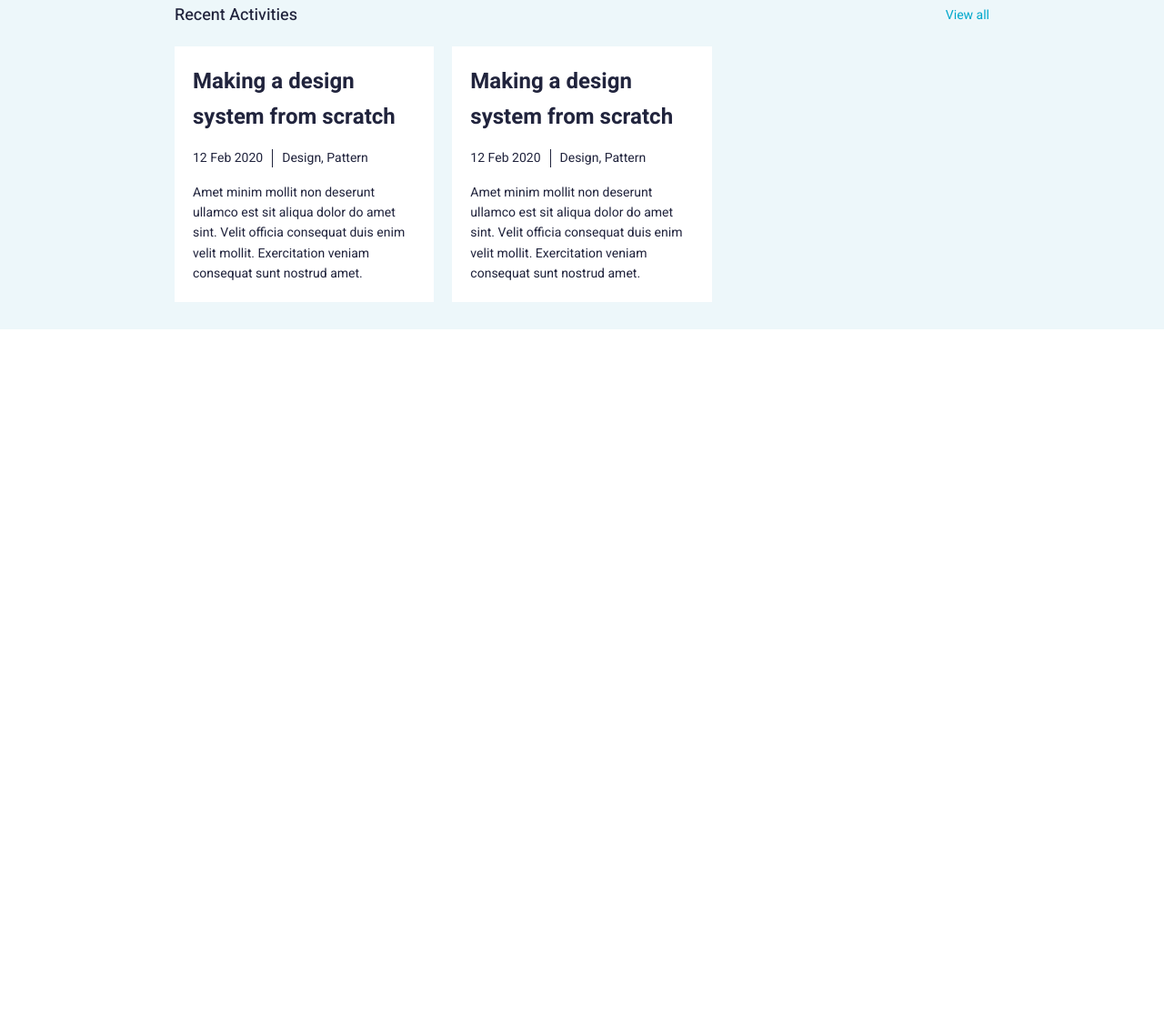
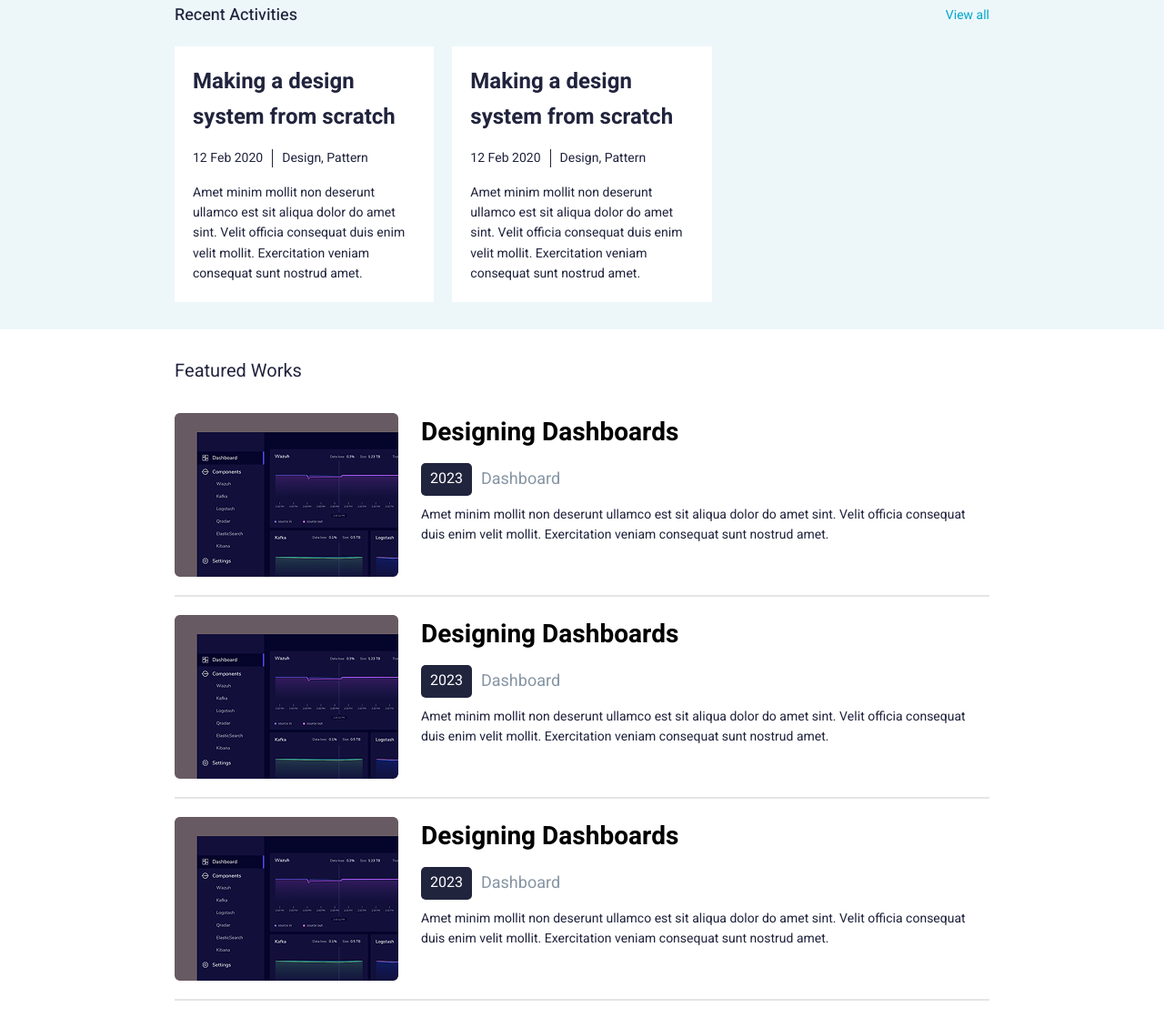
Before and after one commit to SoulVage/Simple-Portfolio, a plain HTML site: page index.html in a window 1280 px wide. Shown: the part 641-1771 px from the top of the page at 91% size. Before the commit the page ends 1003 px from the top, so only its background shows below. Drawn offline with Linux system fonts and the light colour scheme.

Commit message:
Creating Feature Section

```diff
--- a/index.html
+++ b/index.html
@@ -66,5 +66,55 @@
             </div>
         </div>
     </section>
+    <section class="feature-container">
+        <div class="feature-bar">
+            Featured Works
+        </div>
+        <div class="feature-content">
+            <img src="assets/images/image.png" alt="image" class="feature-img">
+            <div class="feature-texts">
+                <h3 class="feature-text">
+                    Designing Dashboards
+                </h3>
+                <div class="feature-tag">
+                    <span class="feature-date">2023</span>
+                    Dashboard
+                </div>
+                <p class="feature-desc">
+                    Amet minim mollit non deserunt ullamco est sit aliqua dolor do amet sint. Velit officia consequat duis enim velit mollit. Exercitation veniam consequat sunt nostrud amet.
+                </p>
+            </div>
+        </div>
+        <div class="feature-content">
+            <img src="assets/images/image.png" alt="image" class="feature-img">
+            <div class="feature-texts">
+                <h3 class="feature-text">
+                    Designing Dashboards
+                </h3>
+                <div class="feature-tag">
+                    <span class="feature-date">2023</span>
+                    Dashboard
+                </div>
+                <p class="feature-desc">
+                    Amet minim mollit non deserunt ullamco est sit aliqua dolor do amet sint. Velit officia consequat duis enim velit mollit. Exercitation veniam consequat sunt nostrud amet.
+                </p>
+            </div>
+        </div>
+        <div class="feature-content">
+            <img src="assets/images/image.png" alt="image" class="feature-img">
+            <div class="feature-texts">
+                <h3 class="feature-text">
+                    Designing Dashboards
+                </h3>
+                <div class="feature-tag">
+                    <span class="feature-date">2023</span>
+                    Dashboard
+                </div>
+                <p class="feature-desc">
+                    Amet minim mollit non deserunt ullamco est sit aliqua dolor do amet sint. Velit officia consequat duis enim velit mollit. Exercitation veniam consequat sunt nostrud amet.
+                </p>
+            </div>
+        </div>
+    </section>
 </body>
 </html>
--- a/style/layouts.css
+++ b/style/layouts.css
@@ -1,3 +1,4 @@
 @import url("layouts/navbar.css");
 @import url("layouts/hero.css");
 @import url("layouts/activity.css");
+@import url("layouts/feature.css");
--- /dev/null
+++ b/style/layouts/feature.css
@@ -0,0 +1,49 @@
+.feature-container {
+    display: flex;
+    flex-direction: column;
+    width: 70%;
+    margin: 30px auto;
+}
+
+.feature-bar {
+    font-size: var(--bold-text);
+    color: var(--dark-color);
+    margin-bottom: 10px;
+}
+.feature-texts {
+    display: flex;
+    flex-direction: column;
+    gap: 10px;
+}
+.feature-content {
+    padding: 20px 0;
+    display: flex;
+    align-items: start;
+    border-bottom: 2px solid #e5e5e5;
+    gap: 25px;
+}
+.feature-text {
+    font-size: var(--semiblack-text);
+}
+.feature-tag {
+    display: flex;
+    gap: 10px;
+    align-items: center;
+    color: var(--light-color);
+    font-size: var(--semibold-text);
+}
+.feature-date {
+    background-color: var(--dark-color);
+    color: var(--white-color);
+    padding: 5px 10px;
+    font-size: var(--regular-text);
+    border-radius: 5px;
+    -webkit-border-radius: 5px;
+    -moz-border-radius: 5px;
+    -ms-border-radius: 5px;
+    -o-border-radius: 5px;
+}
+.feature-desc {
+    color: var(--dark-color);
+    font-size: var(--small-text);
+}
```
Also changed, not shown: assets/images/image.png (added).
